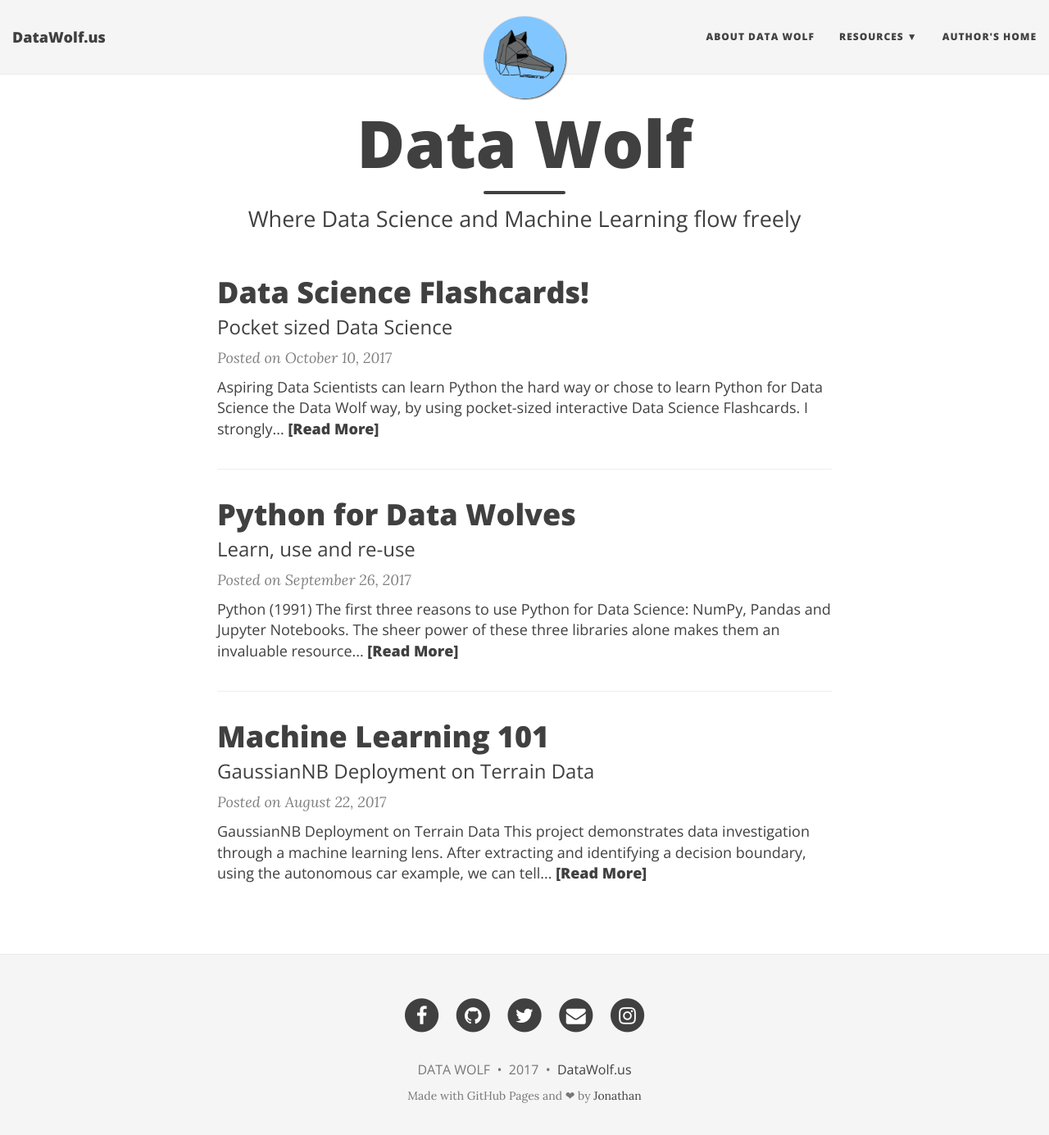
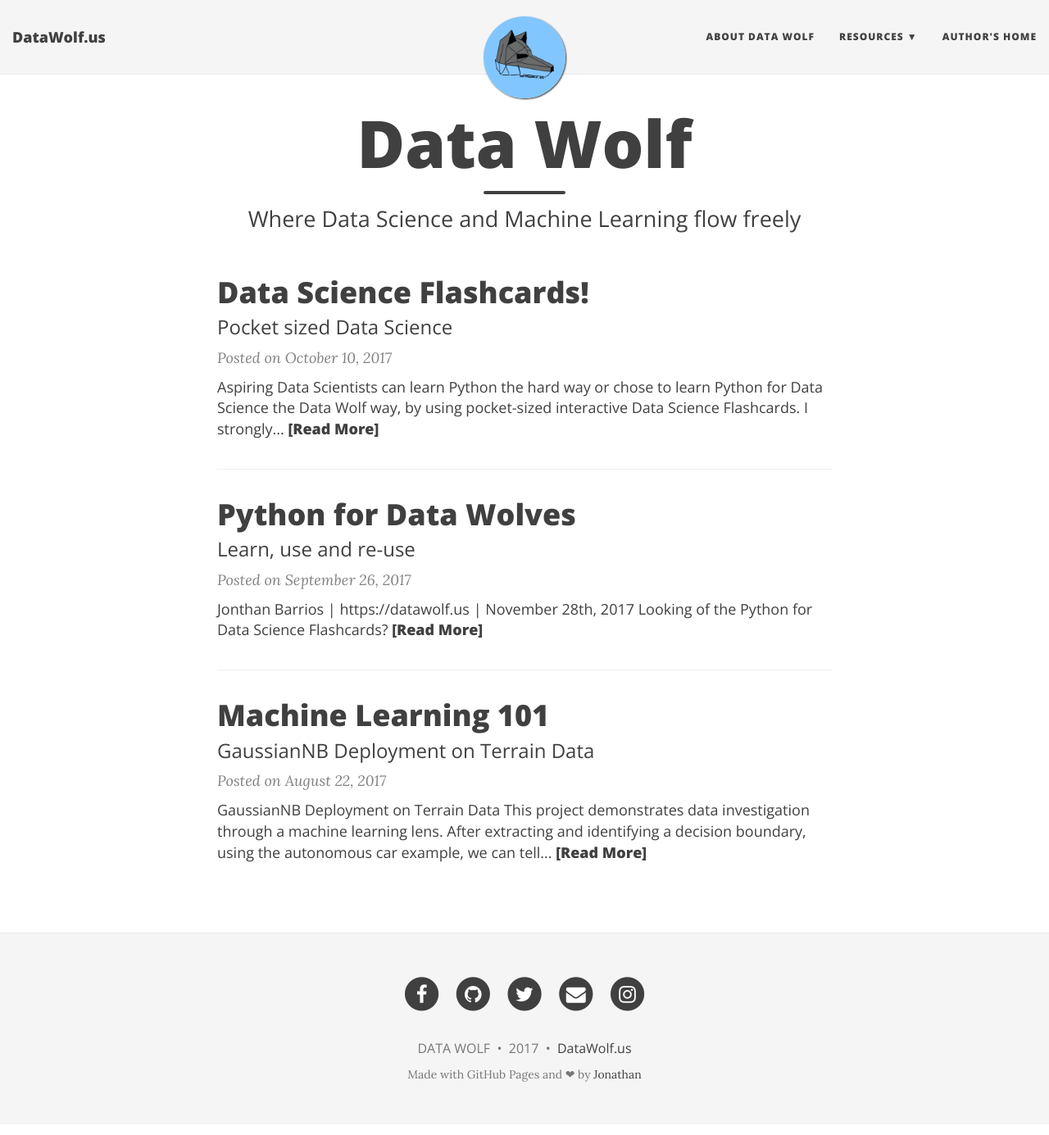
Before and after one commit to blueberrypineapple/data-wolf.github.io, a Jekyll site: the page built from index.html, in a window 1280 px wide and 1398 px high. Shown: the top 1385 px of the window at 82% size. Built offline with Jekyll 4.4.1, drawn with Linux system fonts in a browser that asks for light colours; nearby versions of some CDN libraries; the list of posts is cut into pages by our own code; some of the changed lines change nothing that is shown.

Commit message:
Update 2017-9-26-python-for-wolves.md

````diff
--- a/_posts/2017-9-26-python-for-wolves.md
+++ b/_posts/2017-9-26-python-for-wolves.md
@@ -4,23 +4,70 @@
 subtitle: Learn, use and re-use
 ---
 ![jpg](https://github.com/data-wolf/data-wolf.github.io/blob/master/img/Optimized-Data_Wolf.jpg?raw=true)
-## Python (1991)
-The first three reasons to use Python for Data Science: NumPy, Pandas and Jupyter Notebooks. The sheer power of these three libraries alone makes them an invaluable resource for the aspiring data scientist. Python has a healthy eco-system extending it's reach far beyond Numpy, Pandas and Jupyter Notebooks, in fact, the Python community is growing at a swift rate showing no signs of slowing down. MongoDB has PyMongo for example, not to mention Matplotlib, SciPy and many more... Be sure to check out [Python Tutor](http://pythontutor.com) for a great online behind the scenes look at python.
+Jonthan Barrios |
+https://datawolf.us |
+November 28th, 2017
+<br>
+[Looking of the Python for Data Science Flashcards?](https://datawolf.us/2017-10-10-data-science-flashcards/)<br><br>
 
-## Variables
-* Numeric: intergers, floats and complex
-* Sequence: list, tuples and range
-* Binary: byte and byte array
-* True/False: bool
-* Text:  string
+# Table of contents
+1. [Introduction](#introduction)
+2. [Variables](#variables)
+3. [Objects](#objects)
+4. [Loops](#loops)
+    5. [For Loops](#for_loops)
+    6. [While Loops](#while_loops)
+    7. [If](#if)
+    8. [Else](#else)
+    9. [Elif](#elif)
+10. [Functions](#functions)
+11. [String Operations](#string_operations)
+    1. [Change case](#change_case)
+    2. [Change order](#change_order)
+    3. [Concatenation](#concatenation)
+    4. [Strip](#strip)
+    5. [Split](#split)
+    6. [Slice](#slice)
+    8. [Length or len](#length)
+    9. [Count](#count)
+    7. [Starts & Ends with](#starts_ends_with)
+    8. [Substring Testing](#substring_testing)
+12. [List Functions](#list_functions)
+13. [Tuples](#tuples)
+14. [Dictionaries & Keys](#dictionaries_keys)
 
 
-## Objects
+<br>
+<br>
+<br>
+
+
+
+# Introduction <a name="introduction"></a>
+
+### Python (1991)
+Python rules for Data Science or anything else for that matter. Python is fast, powerful and beast of all, Python has a giant eco-system extending it's reach far beyond popular libraries such as Numpy, Pandas and Jupyter Notebooks, in fact, the Python community is growing at an swift rate showing no signs of slowing down.
+
+BONUS:
+Be sure to check out http://pythontutor.com from time to time for a behind the scenes look at how python works!
+
+
+
+
+## Variables <a name="variables"></a>
+* Numeric: intergers, floats and complex.
+* Sequence: list, tuples and range.
+* Binary: byte and byte array.
+* True/False: bool.
+* Text:  string.
+
+
+## Objects<a name="objects"></a>
 Everything in Python is an Object. Objects hold data and can have actions associted with them like lists.
 
-## Loops
+## Loops<a name="loops"></a>
 
-### For Loops
+### For Loops<a name="for_loops"></a>
 Here is a for loop using range. 0 is inclusive and 6 is exclusive, so Python prints 0-5 and not 0-6.
 
 
@@ -80,7 +127,7 @@
     95
 
 
-### While Loops
+### While Loops<a name="while_loops"></a>
 
 
 ```python
@@ -104,7 +151,7 @@
     11
 
 
-### If
+### If<a name="if"></a>
 
 
 ```python
@@ -116,7 +163,7 @@
     3
 
 
-### Else
+### Else<a name="else"></a>
 
 
 ```python
@@ -130,7 +177,7 @@
     Hi.
 
 
-### If, Elif and Else
+### If, Elif and Else<a name="elif"></a>
 First you have an if statement.
 Then you have if then else.
 Now you can have ***if* ** in front and ** *else* ** at the very end and as
@@ -178,7 +225,7 @@
     Greater than two.
 
 
-## Functions
+## Functions<a name="functions"></a>
 Define, name and input variables if any.
 Add conditions for the Function to run when called.
 
@@ -186,7 +233,6 @@
 ```python
 def x_plus_y(x,y):
     print(x+y)
-
 ```
 
 
@@ -218,35 +264,26 @@
 
 
 ```python
-#You can't however mix :(
+#You can't however
+mix :(
 x_plus_y("you",872)
 ```
 
 
-    ---------------------------------------------------------------------------
-
-    TypeError                                 Traceback (most recent call last)
-
-    <ipython-input-86-30edba64e9c7> in <module>()
-          1 #You can't however mix :(
-    ----> 2 x_plus_y("you",872)
+      File "<ipython-input-97-99c15a110c13>", line 3
+        x_plus_y("you",872)
+                           ^
+    SyntaxError: unexpected EOF while parsing
 
 
-    <ipython-input-82-426d83101ffd> in x_plus_y(x, y)
-          1 def x_plus_y(x,y):
-    ----> 2     print(x+y)
 
-
-    TypeError: must be str, not int
-
-
-### See how cool python is!
+### Do you see how cool python is?
 It just tells you. You can learn much from errors, stay crispy.
 #### TypeError: must be str, not int
 
-# Basic String Operatioms
+# String Operations <a name="string_operations"></a>
 
-## Change case
+### Change case<a name="change_case"></a>
 
 
 ```python
@@ -273,10 +310,6 @@
 
 
 
-### In reverse order
-Using .lower()
-
-
 
 ```python
 word = "ABSQUATULATE"
@@ -290,7 +323,23 @@
 
 
 
-## Concatenation
+### Change order<a name="change_order"></a>
+
+Reverse the order by using [::-1]
+
+
+```python
+word[::-1]
+```
+
+
+
+
+    'ETALUTAUQSBA'
+
+
+
+### Concatenation<a name="concatenation"></a>
 
 
 ```python
@@ -306,29 +355,29 @@
 
 
 ```python
-'Donkey'+'Bird'
+'Donkey'+'Friend'
 ```
 
 
 
 
-    'DonkeyBird'
+    'DonkeyFriend'
 
 
 
 
 ```python
-'Donkey'+' '+'Bird'
+'Donkey'+' '+'Friend'
 ```
 
 
 
 
-    'Donkey Bird'
+    'Donkey Friend'
 
 
 
-## Replication
+## Replication<a name="replication"></a>
 
 
 ```python
@@ -345,7 +394,7 @@
 
 ```python
 #This won't work
-'Donkey'*'Bird'
+'Donkey'*'Friend'
 #How can you multiply words? (you can but its just not automatic)
 ```
 
@@ -354,16 +403,16 @@
 
     TypeError                                 Traceback (most recent call last)
 
-    <ipython-input-111-668b01e7b100> in <module>()
+    <ipython-input-58-53ce2f29c383> in <module>()
           1 #This won't work
-    ----> 2 'Donkey'*'Bird'
+    ----> 2 'Donkey'*'Friend'
           3 #How can you multiply words? (you can but its just not automatic)
 
 
     TypeError: can't multiply sequence by non-int of type 'str'
 
 
-## Strip
+## Strip<a name="strip"></a>
 
 
 ```python
@@ -397,7 +446,7 @@
 
 
 
-## Split
+## Split<a name="split"></a>
 
 
 ```python
@@ -421,7 +470,7 @@
 
 
 
-## Slicing
+## Slicing<a name="slice"></a>
 
 
 ```python
@@ -514,27 +563,27 @@
 
 
 
-## Length or len
+## Length or len<a name="length"></a>
 
 
 ```python
 print(len(word))
 ```
 
-    5
+    12
 
 
-## Count
+## Count<a name="count"></a>
 
 
 ```python
 print(word.count("l"))
 ```
 
-    2
+    0
 
 
-## Starts and Ends with
+## Starts and Ends with<a name="starts_ends_with"></a>
 
 
 ```python
@@ -551,7 +600,7 @@
     False
 
 
-## Substring Testing
+## Substring Testing<a name="substring_testing"></a>
 
 
 ```python
@@ -561,7 +610,7 @@
 
 
 
-    1
+    -1
 
 
 
@@ -596,7 +645,7 @@
 
 #### Be sure to check the documentation whenever you wanna manipulate strings in some particular fashion. There are many, many ways.
 
-## Common List Functions
+## List Functions <a name="list_functions"></a>
 * Store data
 * Iterate using loops
 * Lists are mutable
@@ -616,7 +665,7 @@
 
 
 
-### Append
+### Append<a name="append"></a>
 
 
 ```python
@@ -633,7 +682,7 @@
 
 
 
-### Pop
+### Pop<a name="pop"></a>
 
 
 ```python
@@ -649,7 +698,7 @@
 
 
 
-### Indexing
+### Indexing<a name="indexing"></a>
 
 
 ```python
@@ -663,7 +712,7 @@
 
 
 
-### Remove
+### Remove<a name="remove"></a>
 
 
 ```python
@@ -678,7 +727,7 @@
     [11, 22]
 
 
-### Extend
+### Extend<a name="extend"></a>
 
 
 ```python
@@ -699,13 +748,7 @@
 
 
 
-<br><br>
-
-
-
-# First lets understand zip
-
-### Then: Zip it. Zip it good!
+### Zip<a name="zip"></a>
 
 
 ```python
@@ -762,8 +805,9 @@
     77
 
 
-## Tuples
-Unlike Lists, tuples are immutable. You can trust that tuples never change and they can take strings, intergers, floats and even lists.
+## Tuples<a name="tuples"></a>
+Unlike Lists, Tuples have a pungent odor. Just kidding. Tuples are immutable unlike Lists :)
+You can trust that Tuples never change and they can take strings, intergers, floats and even lists.
 
 
 ```python
@@ -804,20 +848,21 @@
     3
 
 
-## Dictionaries and Keys
+## Dictionaries and Keys<a name="dictionaries_keys"></a>
 Each key is separated from its value by a colon (:), the items are separated by commas, and the whole thing is enclosed in curly braces. An empty dictionary without any items is written with just two curly braces, like this: {}.
 
 Keys are unique within a dictionary while values may not be. The values of a dictionary can be of any type, but the keys must be of an immutable data type such as strings, numbers, or tuples.
 
 
 ```python
-dict = {'Name': 'Kiley', 'Age': 7, 'Class': 'First'}
+dict = {'Name': 'Kilotha', 'Age': 7, 'Class': 'First'}
 
 print("dict['Name']: ", dict['Name'])
 print("dict['Age']: ", dict['Age'])
+```
+
+    dict['Name']:  Kilotha
+    dict['Age']:  7
 
 
-    dict['Name']:  Kiley
-    dict['Age']:  7
-```
 <br>
````
